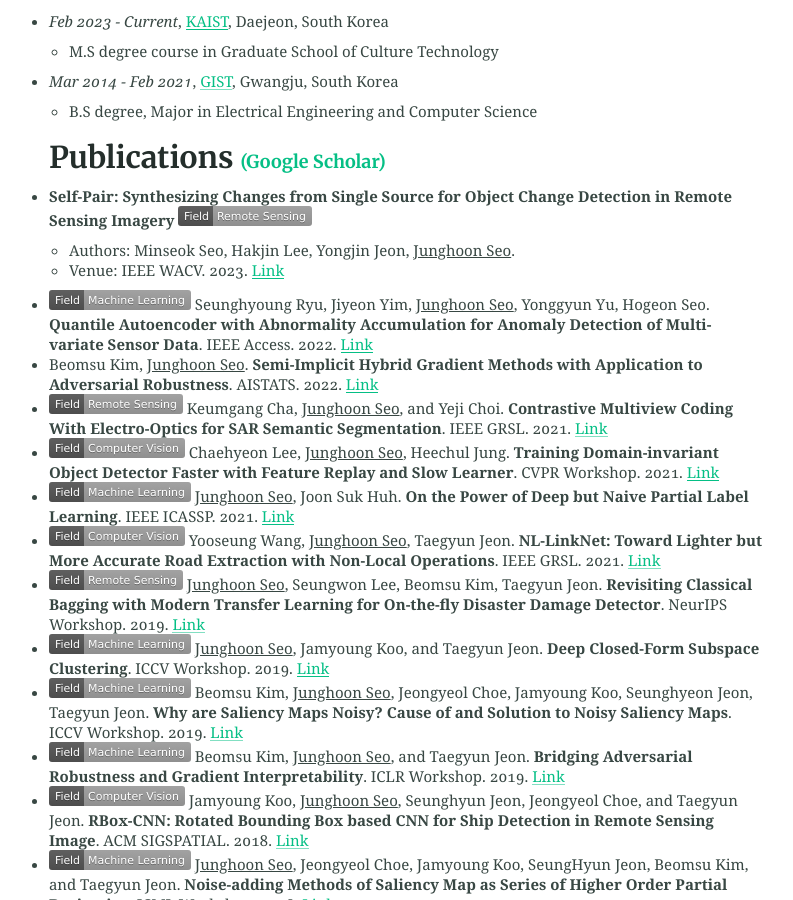
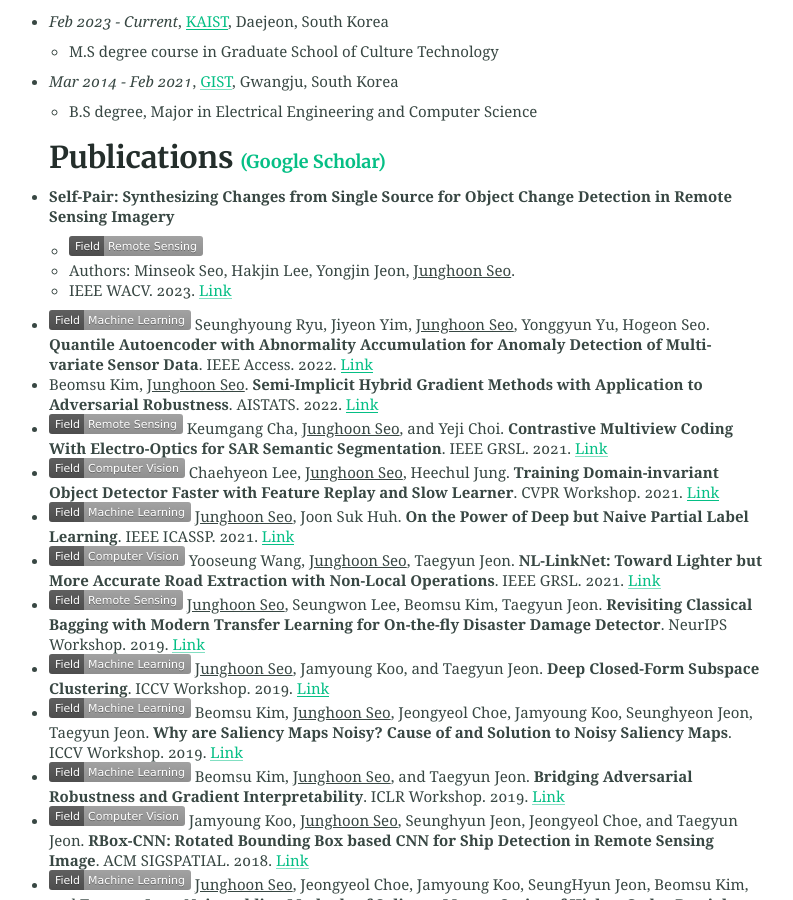
Before and after one commit to mikigom/mikigom.github.io, a Jekyll site: the page built from index.md, in a window 1280 px wide and 900 px high, scrolled down 825 px. Shown: the whole window, without its empty margins (234-1027 px from the left). Built offline with Jekyll 4.4.1, drawn with Linux system fonts in a browser that asks for light colours.

Commit message:
Update index.md

```diff
--- a/index.md
+++ b/index.md
@@ -22,9 +22,10 @@
   * B.S degree, Major in Electrical Engineering and Computer Science
 
 ### Publications <span style="font-size:0.6em;">[(Google Scholar)](https://scholar.google.com/citations?user=9KBQk-YAAAAJ&hl=en)</span>
-* **Self-Pair: Synthesizing Changes from Single Source for Object Change Detection in Remote Sensing Imagery** ![remote-sensing](/assets/Field-Remote Sensing-lightgrey.svg){:height="10px"}
+* **Self-Pair: Synthesizing Changes from Single Source for Object Change Detection in Remote Sensing Imagery**
+  * ![remote-sensing](/assets/Field-Remote Sensing-lightgrey.svg){:height="10px"}
   * Authors: Minseok Seo, Hakjin Lee, Yongjin Jeon, <U>Junghoon Seo</U>.
-  * Venue: IEEE WACV. 2023. [Link](https://openaccess.thecvf.com/content/WACV2023/html/Seo_Self-Pair_Synthesizing_Changes_From_Single_Source_for_Object_Change_Detection_WACV_2023_paper.html)
+  * IEEE WACV. 2023. [Link](https://openaccess.thecvf.com/content/WACV2023/html/Seo_Self-Pair_Synthesizing_Changes_From_Single_Source_for_Object_Change_Detection_WACV_2023_paper.html)
 * ![machine-learning](/assets/Field-Machine Learning-lightgrey.svg){:height="10px"} Seunghyoung Ryu, Jiyeon Yim, <U>Junghoon Seo</U>, Yonggyun Yu, Hogeon Seo. **Quantile Autoencoder with Abnormality Accumulation for Anomaly Detection of Multi-variate Sensor Data**. IEEE Access. 2022. [Link](https://ieeexplore.ieee.org/abstract/document/9810961/)
 * Beomsu Kim, <U>Junghoon Seo</U>. **Semi-Implicit Hybrid Gradient Methods with Application to Adversarial Robustness**. AISTATS. 2022. [Link](https://arxiv.org/abs/2202.10523)
 * ![remote-sensing](/assets/Field-Remote Sensing-lightgrey.svg){:height="10px"} Keumgang Cha, <U>Junghoon Seo</U>, and Yeji Choi. **Contrastive Multiview Coding With Electro-Optics for SAR Semantic Segmentation**. IEEE GRSL. 2021. [Link](https://ieeexplore.ieee.org/abstract/document/9537157?casa_token=BKmjojS1rVUAAAAA:fGEfg34u8sfBOI0rtnaq2vs2wNbFGDr3cjH-Hr9zHkKWsNwaa1EsNywaRz62t6V4jABWErGoPg)
```
